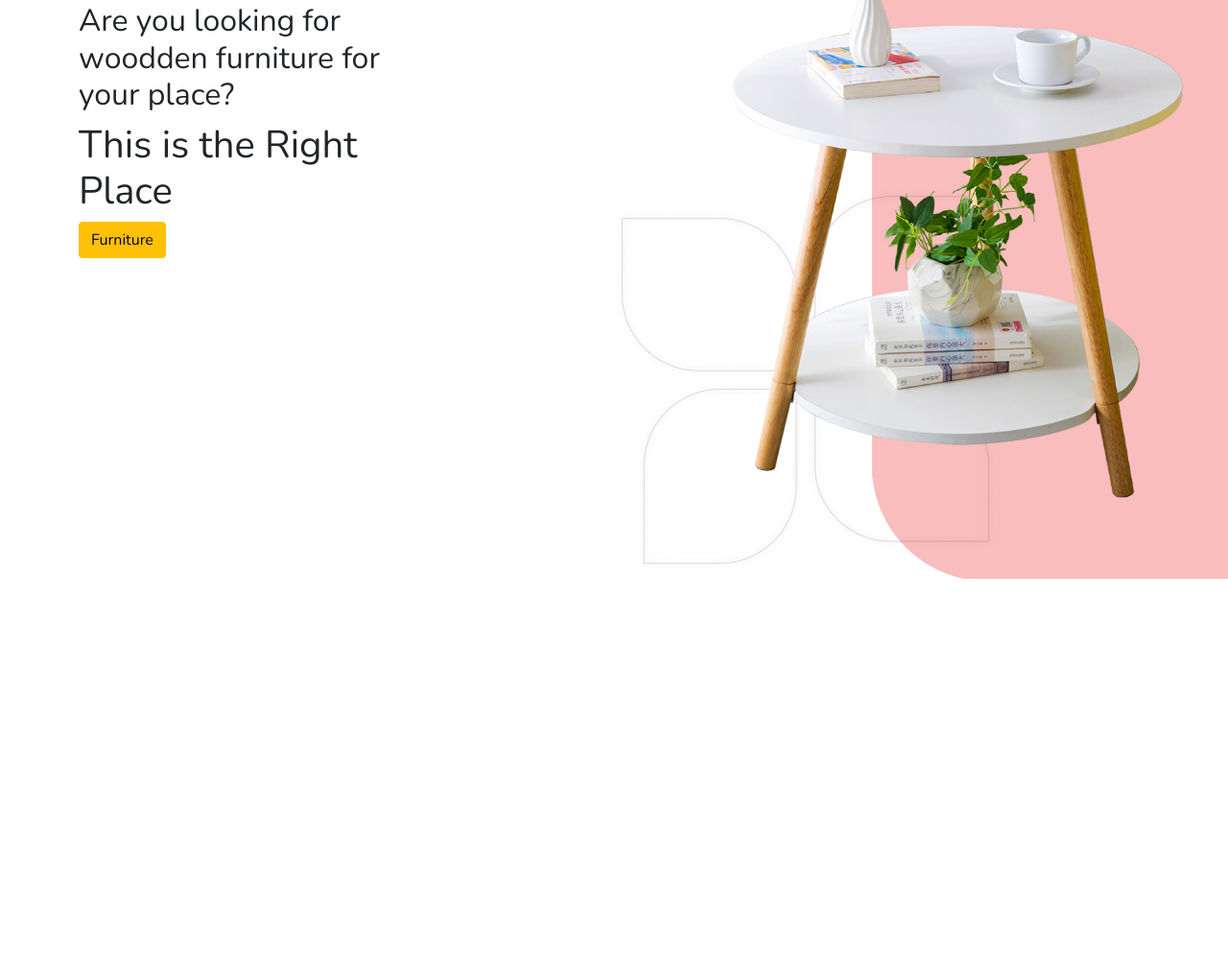
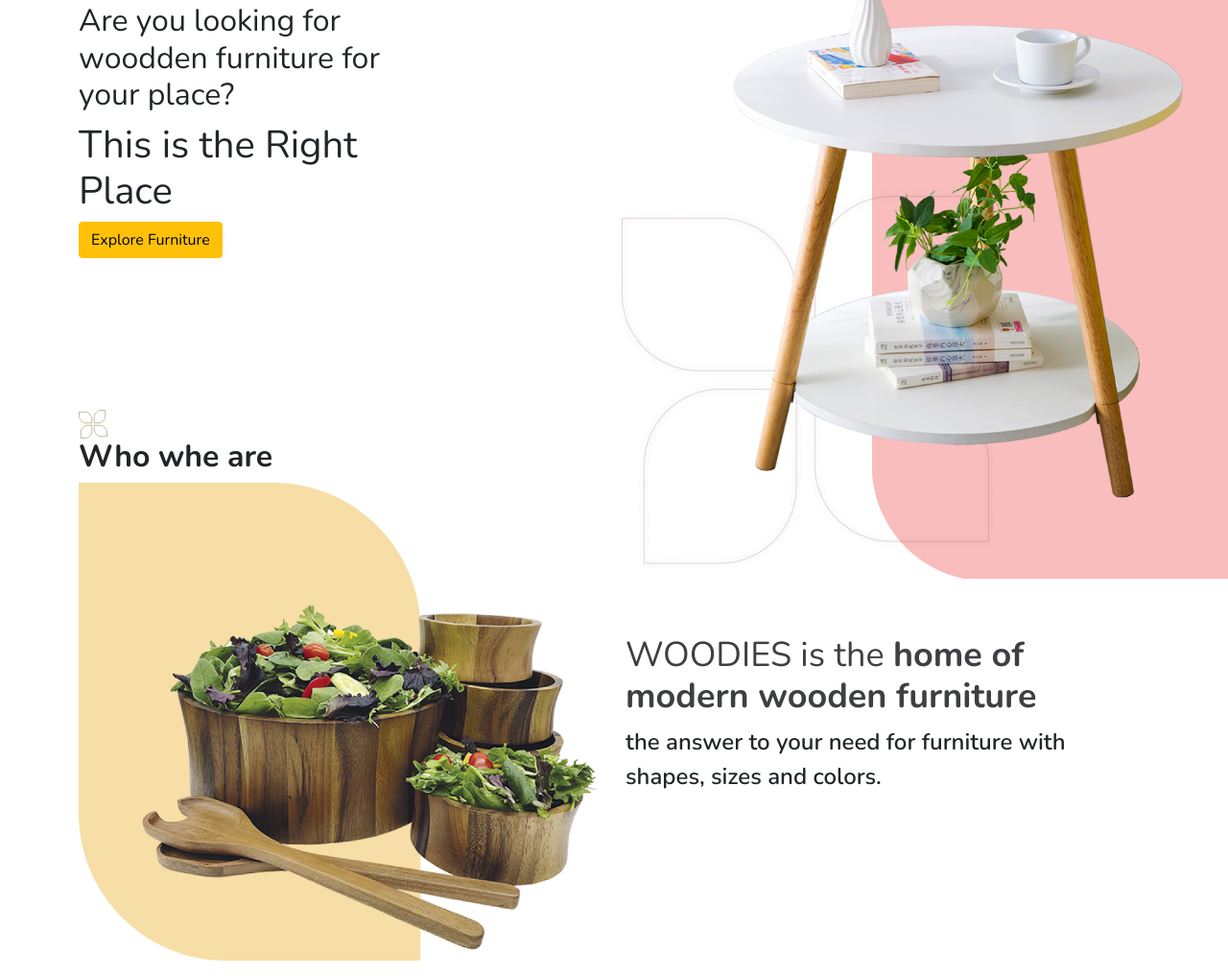
Before and after one commit to Kevinzubia09/woodies, a plain HTML site: page index.html in a window 1280 px wide. Shown: the part 197-1214 px from the top of the page at 96% size. Before the commit the page ends 800 px from the top, so only its background shows below. Drawn offline with nearby package versions, Linux system fonts and the light colour scheme.

Commit message:
maqueteo pagina 1 y 2

```diff
--- a/css/style.css
+++ b/css/style.css
@@ -1,5 +1,10 @@
 body{
 font-family: 'Nunito', sans-serif;
+}
+
+.header {
+    min-height: 800px;
+    margin-bottom: 120px;
 }
 
 .nav-link.active {
@@ -23,3 +28,16 @@ font-family: 'Nunito', sans-serif;
     display: flex;
     align-items: center;
   }
+
+  .woodies-text-center {
+    display: flex;
+    align-items: center;
+  }
+  .woodies h3 {
+    color: #3e3f43;
+    font-size: 2.25rem;
+  }
+  .woodies p {
+    font-size: 1.5rem;
+    font-weight: 600;
+  }
--- a/index.html
+++ b/index.html
@@ -57,6 +57,7 @@
               </div>
             </div>
           </div>
+        </header>
           <div class="table"></div>
           <div class="header-bottom">
             <div class="container header-container">
@@ -64,11 +65,40 @@
                 <div class="col-sm-6">
                   <h2>Are you looking for woodden furniture for your place?</h2>
                   <h1>This is the Right Place</h1>
-                  <a href="" class="btn btn-warning">Furniture</a>
+                  <a href="" class="btn btn-warning"> Explore Furniture</a>
                 </div>
               </div>
             </div>
-    </header>
+            <p>
+            <div class="col-sm-12">
+                <div class="header-top">
+                    <div class="container">
+                      <div class="row">
+                          <div class="logo">
+                            <img src="img/incono.svg" alt="" /> <h2><strong> Who whe are </strong>  </h2>
+                            <div class="col -sm-5">
+                            </div>
+                            </div>
+                          </div>
+            </div>
+        </div>
+    </div>
+</div>
+</div>
+<div class="container woodies">
+    <div class="row">
+      <div class="col-sm-6">
+        <img src="img/woodies.jpg" class="img-fluid" alt="" />
+      </div>
+      <div class="col-sm-6 woodies-text-center">
+        <div>
+          <h3>WOODIES is the <strong>home of modern wooden furniture</strong></h3>
+          <p>the answer to your need for furniture with shapes, sizes and colors. </p>
+        </div>
+      </div>
+    </div>
+  </div>
+</p>
     <script
     src="https://cdn.jsdelivr.net/npm/bootstrap@5.1.3/dist/js/bootstrap.bundle.min.js"
     integrity="sha384-ka7Sk0Gln4gmtz2MlQnikT1wXgYsOg+OMhuP+IlRH9sENBO0LRn5q+8nbTov4+1p"
```
Also changed, not shown: img/about.jpg (added), img/incono.svg (added), img/woodies.jpg (added).
